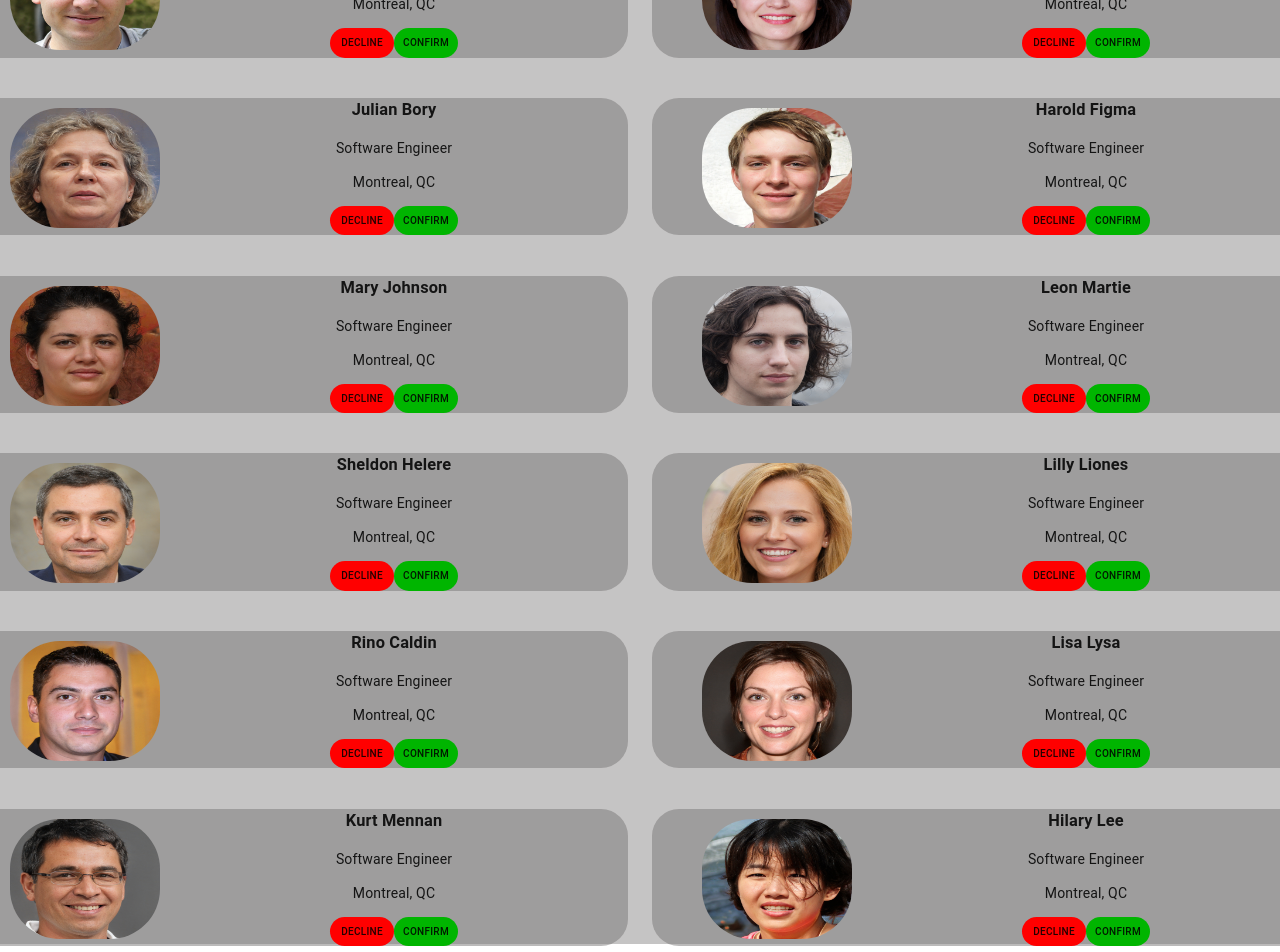
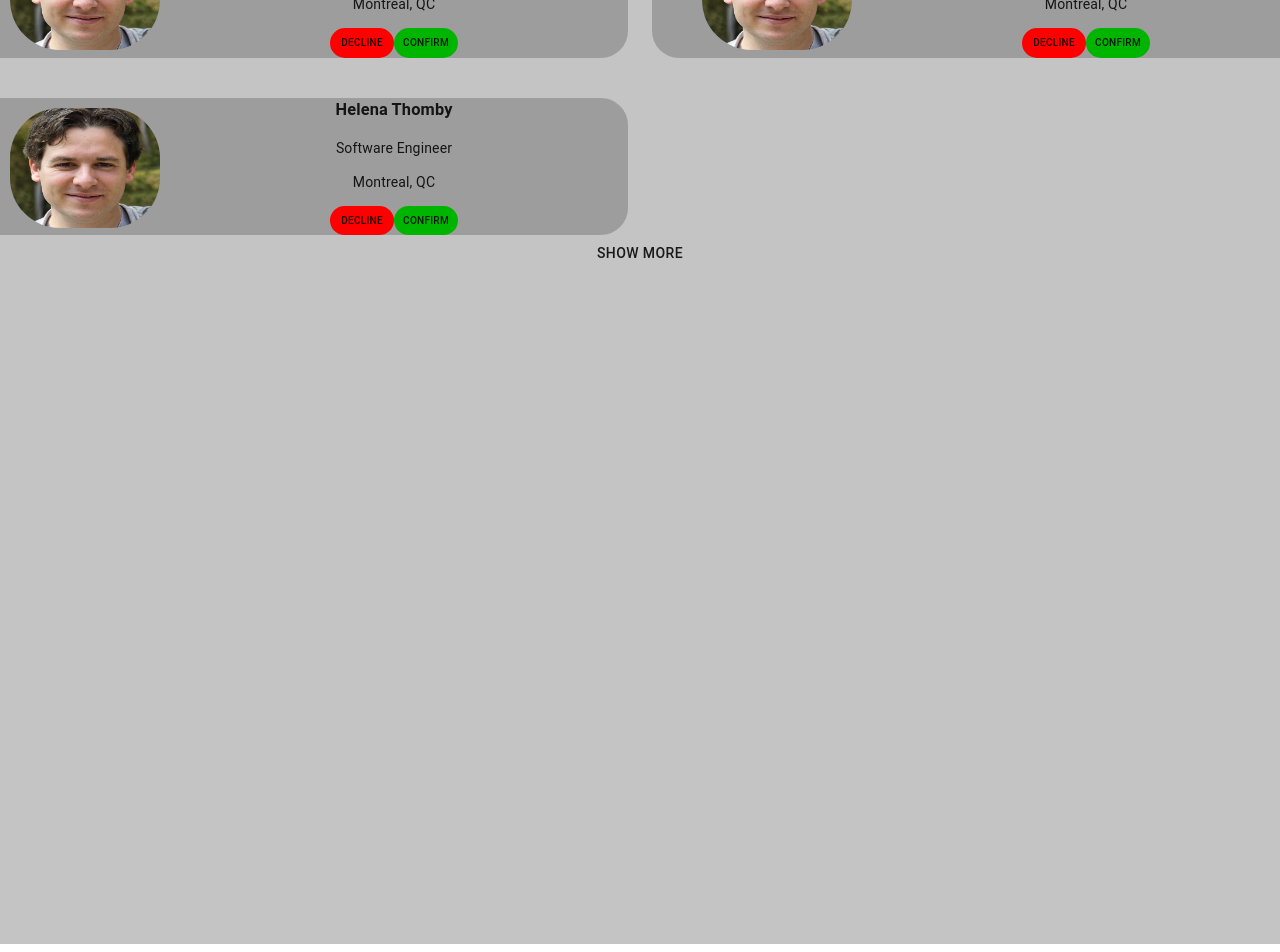
Before and after one commit to cckarabatsos/SOEN390_Team13, a React (Create React App) app in the folder soen390_web/: page /UserConnection in a window 1280 px wide. Shown: the part 240-1192 px from the top of the page. Built offline with nearby package versions, Linux system fonts and the light colour scheme.

Commit message:
user changes

```diff
--- /dev/null
+++ b/soen390_web/src/api/userConectionApi.js
@@ -0,0 +1,33 @@
+import axios from "axios";
+import { signInWithPopup } from "firebase/auth";
+import api from "../config.json";
+import { auth, provider } from "../firebaseConfig";
+
+
+export async function GetPendingInvitation(currentUser){
+
+
+    try {
+        const response = await axios
+          .get(api.BACKEND_API + "/user/api/getPendingInvitations", {
+            params: {
+                userEmail: currentUser
+            },
+          })
+          .then((res) => {
+            return res;
+          });
+        return response;
+      } catch (error) {
+        console.error("error", error);
+        return false;
+      }
+
+
+
+
+
+
+
+
+}
--- /dev/null
+++ b/soen390_web/src/components/UserConectionComponent.jsx
@@ -0,0 +1,37 @@
+import { TextField } from "@material-ui/core";
+import React from "react";
+import '../styles/components/userconnection.css'
+
+import {Button} from '@material-ui/core'
+import {Grid } from "@material-ui/core";
+import Person from "../assets/UserConnectionImages/image.jpg"
+
+export default function UserConnectionComponent(props){
+
+    const name=props.name
+
+    const job = props.job
+
+    const location = props.location
+
+
+    return(
+        <Grid item xs={12} sm={6} md={6}>
+        <div className="rectangle-1">
+            <img className='image' src={Person}></img>
+            <h3>{name}</h3>
+            <p>{job}</p>
+            <p>{location}</p>
+            <Button className='decline-button' style={{ borderRadius: 40, backgroundColor: "rgb(255,0,0)", fontSize: 10}} > Decline </Button>
+            <Button className='confirm-button' style={{ borderRadius: 40, backgroundColor: "rgb(0, 181, 0)", fontSize: 10}} > Confirm </Button>
+        </div>
+        </Grid>
+
+
+
+
+    )
+
+
+
+}
--- a/soen390_web/src/pages/UserConnection.jsx
+++ b/soen390_web/src/pages/UserConnection.jsx
@@ -16,6 +16,8 @@ import Person8 from "../assets/UserConnectionImages/image (8).jpg"
 import Person9 from "../assets/UserConnectionImages/image (9).jpg"
 import Person10 from "../assets/UserConnectionImages/image (10).jpg"
 import Person11 from "../assets/UserConnectionImages/image (11).jpg"
+import UserConnectionComponent from '../components/UserConectionComponent'
+import { GetPendingInvitation } from '../api/userConectionApi'
 
 function handleDecline() {
   // Do something when the decline button is clicked
@@ -26,133 +28,76 @@ function handleConfirm() {
   // Do something when the confirm button is clicked
   console.log('Confirm button clicked');
 }
-const UserConnection = () => {
+
+
+const users = [
+  {
+    name: 'Margeret Thatcher',
+    job: 'Software Engineer',
+    location: 'Montreal, QC',
+    image: Person,
+    id:1
+  },
+  {
+    name: 'Helena Thomby',
+    job: 'Software Engineer',
+    location: 'Montreal, QC',
+    image: Person1,
+    id:2
+  },
+  {
+    name: 'Helena Thomby',
+    job: 'Software Engineer',
+    location: 'Montreal, QC',
+    image: Person1,
+    id:3
+  },
+  // Add more users here
+];
+
+
+
+
+
+
+
+
+
+
+const UserConnection =() => {
+
+
+  console.log(users.length)
   return (
     <>
       <div className='userconnection'>
         <b className='fontsize'>Requests</b>
         <div className='request-section'>
           <Grid container spacing={3}>
-          <Grid item xs={12} sm={6} md={6}>
-            <div className='rectangle-1'>
-                <img className='image' alt='image 'src={Person}></img>
-                <h3>Bobby Thorn</h3>
-                <p>Software Engineer</p>
-                <p>Montreal, QC</p>
-                <Button className='decline-button' style={{ borderRadius: 40, backgroundColor: "rgb(255,0,0)", fontSize: 10}} onClick={handleDecline}> Decline </Button>
-                <Button className='confirm-button' style={{ borderRadius: 40, backgroundColor: "rgb(0, 181, 0)", fontSize: 10}} onClick={handleConfirm}> Confirm </Button>
-            </div>
-            </Grid>
-            <Grid item xs={12} sm={6} md={6}>
-            <div className='rectangle-2'>
-                <img className='image' alt='image 'src={Person1}></img>
-                <h3>Helena Thomby</h3>
-                <p>Software Engineer</p>
-                <p>Montreal, QC</p>
-                <Button className='decline-button' style={{ borderRadius: 40, backgroundColor: "rgb(255,0,0)", fontSize: 10}} onClick={handleDecline}> Decline </Button>
-                <Button className='confirm-button' style={{ borderRadius: 40, backgroundColor: "rgb(0, 181, 0)", fontSize: 10 }} onClick={handleConfirm}> Confirm </Button>
-            </div>
-            </Grid>
-            <Grid item xs={12} sm={6} md={6}>
-            <div className='rectangle-3'>
-                <img className='image' src={Person2}></img>
-                <h3>Julian Bory</h3>
-                <p>Software Engineer</p>
-                <p>Montreal, QC</p>
-                <Button className='decline-button' style={{ borderRadius: 40, backgroundColor: "rgb(255,0,0)", fontSize: 10}} onClick={handleDecline}> Decline </Button>
-                <Button className='confirm-button' style={{ borderRadius: 40, backgroundColor: "rgb(0, 181, 0)", fontSize: 10}} onClick={handleConfirm}> Confirm </Button>
-            </div>
-            </Grid>
-            <Grid item xs={12} sm={6} md={6}>
-            <div className='rectangle-4'>
-                <img className='image' src={Person3}></img>
-                <h3>Harold Figma</h3>
-                <p>Software Engineer</p>
-                <p>Montreal, QC</p>
-                <Button className='decline-button' style={{ borderRadius: 40, backgroundColor: "rgb(255,0,0)", fontSize: 10}} onClick={handleDecline}> Decline </Button>
-                <Button className='confirm-button' style={{ borderRadius: 40, backgroundColor: "rgb(0, 181, 0)", fontSize: 10}} onClick={handleConfirm}> Confirm </Button>
-            </div>
-            </Grid>
-            <Grid item xs={12} sm={6} md={6}>
-            <div className='rectangle-5'>
-                <img className='image' src={Person4}></img>
-                <h3>Mary Johnson</h3>
-                <p>Software Engineer</p>
-                <p>Montreal, QC</p>
-                <Button className='decline-button' style={{ borderRadius: 40, backgroundColor: "rgb(255,0,0)", fontSize: 10}} onClick={handleDecline}> Decline </Button>
-                <Button className='confirm-button' style={{ borderRadius: 40, backgroundColor: "rgb(0, 181, 0)", fontSize: 10}} onClick={handleConfirm}> Confirm </Button>
-            </div>
-            </Grid>
-            <Grid item xs={12} sm={6} md={6}>
-            <div className='rectangle-6'>
-                <img className='image' src={Person5}></img>
-                <h3>Leon Martie</h3>
-                <p>Software Engineer</p>
-                <p>Montreal, QC</p>
-                <Button className='decline-button' style={{ borderRadius: 40, backgroundColor: "rgb(255,0,0)", fontSize: 10}} onClick={handleDecline}> Decline </Button>
-                <Button className='confirm-button' style={{ borderRadius: 40, backgroundColor: "rgb(0, 181, 0)", fontSize: 10}} onClick={handleConfirm}> Confirm </Button>
-            </div>
-            </Grid>
-            <Grid item xs={12} sm={6} md={6}>
-            <div className='rectangle-7'>
-                <img className='image' src={Person6}></img>
-                <h3>Sheldon Helere</h3>
-                <p>Software Engineer</p>
-                <p>Montreal, QC</p>
-                <Button className='decline-button' style={{ borderRadius: 40, backgroundColor: "rgb(255,0,0)", fontSize: 10}} onClick={handleDecline}> Decline </Button>
-                <Button className='confirm-button' style={{ borderRadius: 40, backgroundColor: "rgb(0, 181, 0)", fontSize: 10}} onClick={handleConfirm}> Confirm </Button>
-            </div>
-            </Grid>
-            <Grid item xs={12} sm={6} md={6}>
-            <div className='rectangle-8'>
-                <img className='image' src={Person7}></img>
-                <h3>Lilly Liones</h3>
-                <p>Software Engineer</p>
-                <p>Montreal, QC</p>
-                <Button className='decline-button' style={{ borderRadius: 40, backgroundColor: "rgb(255,0,0)", fontSize: 10}} onClick={handleDecline}> Decline </Button>
-                <Button className='confirm-button' style={{ borderRadius: 40, backgroundColor: "rgb(0, 181, 0)", fontSize: 10}} onClick={handleConfirm}> Confirm </Button>
-            </div>
-            </Grid>
-            <Grid item xs={12} sm={6} md={6}>
-            <div className='rectangle-9'>
-                <img className='image' src={Person8}></img>
-                <h3>Rino Caldin</h3>
-                <p>Software Engineer</p>
-                <p>Montreal, QC</p>
-                <Button className='decline-button' style={{ borderRadius: 40, backgroundColor: "rgb(255,0,0)", fontSize: 10}} onClick={handleDecline}> Decline </Button>
-                <Button className='confirm-button' style={{ borderRadius: 40, backgroundColor: "rgb(0, 181, 0)", fontSize: 10}} onClick={handleConfirm}> Confirm </Button>
-            </div>
-            </Grid>
-            <Grid item xs={12} sm={6} md={6}>
-            <div className='rectangle-10'>
-                <img className='image' src={Person9}></img>
-                <h3>Lisa Lysa</h3>
-                <p>Software Engineer</p>
-                <p>Montreal, QC</p>
-                <Button className='decline-button' style={{ borderRadius: 40, backgroundColor: "rgb(255,0,0)", fontSize: 10}} onClick={handleDecline}> Decline </Button>
-                <Button className='confirm-button' style={{ borderRadius: 40, backgroundColor: "rgb(0, 181, 0)", fontSize: 10}} onClick={handleConfirm}> Confirm </Button>
-            </div>
-            </Grid>
-            <Grid item xs={12} sm={6} md={6}>
-            <div className='rectangle-11'>
-              <img className='image' src={Person10}></img>
-                <h3>Kurt Mennan</h3>
-                <p>Software Engineer</p>
-                <p>Montreal, QC</p>
-                <Button className='decline-button' style={{ borderRadius: 40, backgroundColor: "rgb(255,0,0)", fontSize: 10}} onClick={handleDecline}> Decline </Button>
-                <Button className='confirm-button' style={{ borderRadius: 40, backgroundColor: "rgb(0, 181, 0)", fontSize: 10}} onClick={handleConfirm}> Confirm </Button>
-            </div>
-            </Grid>
-            <Grid item xs={12} sm={6} md={6}>
-            <div className='rectangle-12'>
-              <img className='image' src={Person11}></img>
-                <h3>Hilary Lee</h3>
-                <p>Software Engineer</p>
-                <p>Montreal, QC</p>
-                <Button className='decline-button' style={{ borderRadius: 40, backgroundColor: "rgb(255,0,0)", fontSize: 10}} onClick={handleDecline}> Decline </Button>
-                <Button className='confirm-button' style={{ borderRadius: 40, backgroundColor: "rgb(0, 181, 0)", fontSize: 10}} onClick={handleConfirm}> Confirm </Button>
-            </div>
-            </Grid>
+
+
+            {
+            users.map((aUser)=>(
+
+              <UserConnectionComponent
+              key={aUser.id}
+              name={aUser.name}
+              job ={aUser.job}
+              location= {aUser.location}>
+
+
+              </UserConnectionComponent>
+
+
+
+
+
+
+
+
+
+            ))}
+
           </Grid>
           <Button>Show More</Button>
         </div>
```
